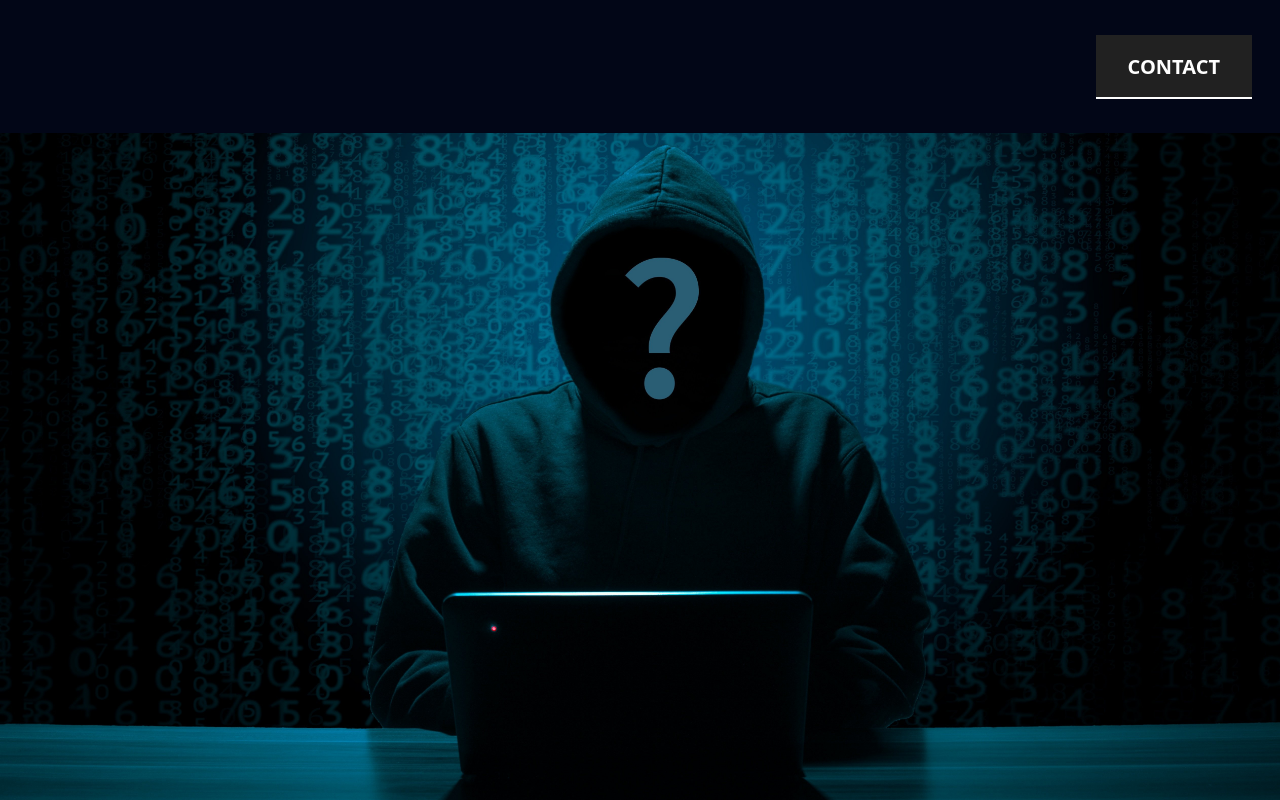
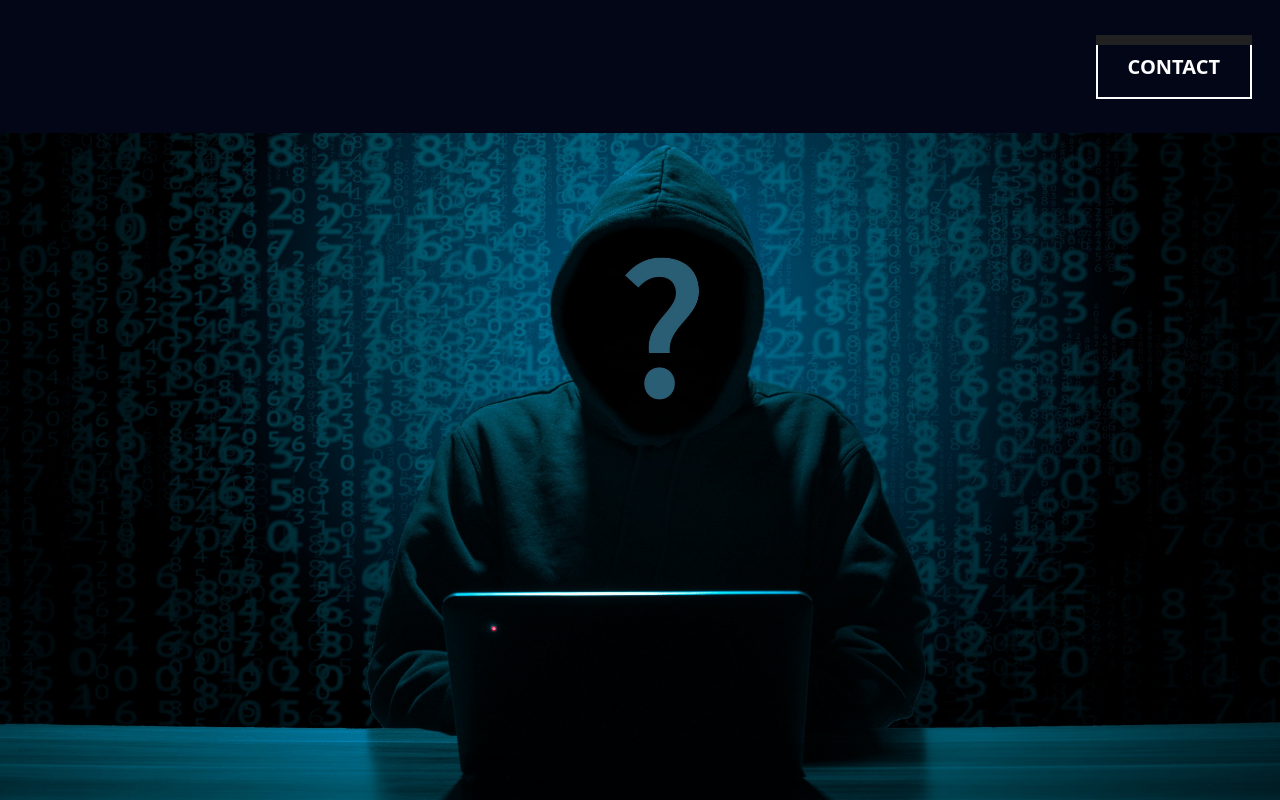
Before and after one commit to Inssa1234/hacking_course, a plain HTML site: page index.html in a window 1280 px wide. Shown: the top 800 px of the page. Drawn offline with Linux system fonts and the light colour scheme.

Commit message:
Update index.html

```diff
--- a/index.html
+++ b/index.html
@@ -30,7 +30,6 @@
         left: -2px;
         width: calc(100% + 4px);
         height: calc(100% - -2px);
-        background-color: #212121;
         transition: 0.3s ease-out;
         transform: scaleY(1);
       }
```
